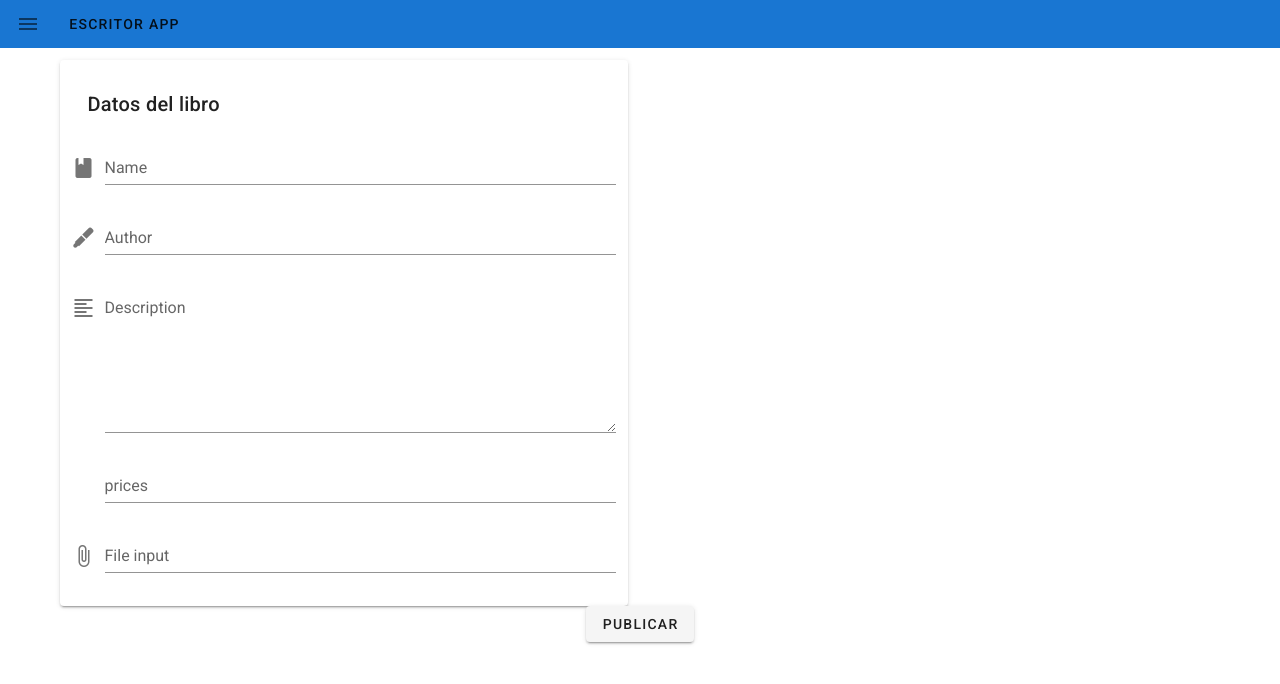
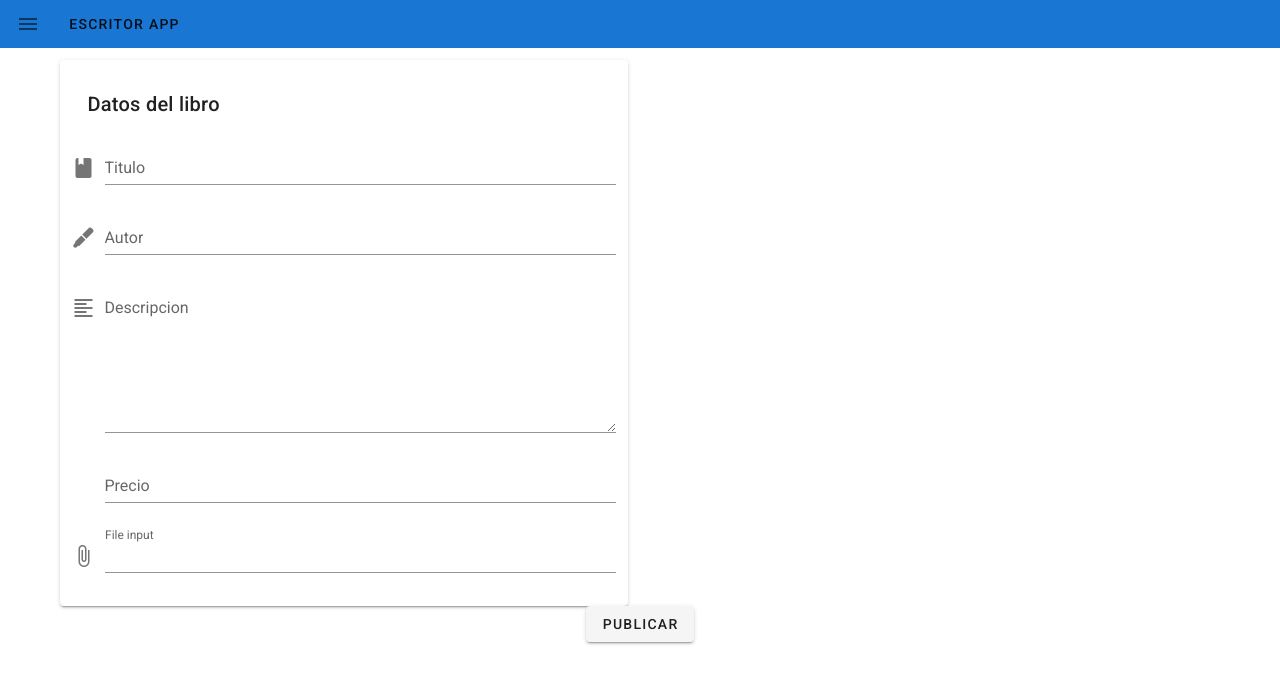
Before and after one commit to JeremiasSantacruz/escritor, a Vue app: page /books/add in a window 1280 px wide. Shown: the top 684 px of the page. Built offline with nearby package versions, Linux system fonts and the light colour scheme.

Commit message:
Add books

```diff
--- /dev/null
+++ b/src/components/Book.vue
@@ -0,0 +1,33 @@
+<template>
+  <v-container>
+    <h1 class="text-left">{{title}}</h1>
+      <p clas="subtitle-2 text-left">Author: {{author}}</p>
+      <p>{{description}}</p>
+      <v-layout  >
+        <p>   Comprar</p>
+        <v-spacer/>
+        <v-btn color="green" >
+        <v-icon dark>
+          mdi-cart
+        </v-icon>
+        </v-btn>
+      </v-layout>
+  </v-container>
+</template>
+
+<script>
+export default {
+    props: {
+        title: String,
+        author: String,
+        genre: null,
+        description: String,
+        price: null,
+    }
+
+}
+</script>
+
+<style>
+
+</style>
--- a/src/components/Books.vue
+++ b/src/components/BooksCard.vue
@@ -8,7 +8,8 @@
     <v-card-subtitle class="white--text">{{ author }}</v-card-subtitle>
     </v-img>
     <v-card-actions>
-      <v-btn color="orange-text lighten-2" to='/read'> Description </v-btn>
+      <v-btn color="orange--text lighten-2" text
+      :to="{name: 'Book', params: {book_id: this.id}}" > Description </v-btn>
       <v-spacer></v-spacer>
 
       <v-btn icon @click="show = !show">
@@ -20,13 +21,13 @@
       <div v-show="show">
         <v-divider></v-divider>
         <v-card-text>
-          {{ desc }}
+          {{ description }}
         </v-card-text>
       </div>
     </v-expand-transition>
 
     <v-card-actions>
-        <v-card-text>Buy</v-card-text>
+        <v-card-text>Comprar</v-card-text>
         <v-spacer></v-spacer>
       <v-btn outlined rounded small color="sucess">
           <v-icon>mdi-cart</v-icon>
@@ -40,11 +41,13 @@
 export default {
   data: () => ({ show: false }),
   props: {
+    id: Number  ,
     title: String,
     author: String,
-    desc: String,
+    description: String,
     price: Number,
   },
+
 };
 </script>
 
--- a/src/components/Navbar.vue
+++ b/src/components/Navbar.vue
@@ -12,7 +12,6 @@
           dense
         >
           <v-list-item-group
-            v-model="group"
             active-class="deep-purple--text text--accent-4"
           >
             <v-list-item to="/">
@@ -26,35 +25,35 @@
               <v-list-item-icon>
                 <v-icon>mdi-account</v-icon>
               </v-list-item-icon>
-              <v-list-item-title >Account</v-list-item-title>
+              <v-list-item-title >Cuenta</v-list-item-title>
             </v-list-item>
 
             <v-list-item v-if="this.$store.state.userLogIn" to="/books/add">
               <v-list-item-icon>
-                <v-icon>mdi-account-arrow-right</v-icon>
+                <v-icon>mdi-book-open-variant</v-icon>
               </v-list-item-icon>
-              <v-list-item-title >Log out</v-list-item-title>
+              <v-list-item-title >Agregar Libro</v-list-item-title>
             </v-list-item>
 
             <v-list-item v-if="this.$store.state.userLogIn" @click="logOut">
               <v-list-item-icon>
                 <v-icon>mdi-account-arrow-right</v-icon>
               </v-list-item-icon>
-              <v-list-item-title >Log out</v-list-item-title>
+              <v-list-item-title >Cerrar sesion</v-list-item-title>
             </v-list-item>
 
             <v-list-item v-if="!this.$store.state.userLogIn" to="/login">
               <v-list-item-icon>
                 <v-icon>mdi-account</v-icon>
               </v-list-item-icon>
-              <v-list-item-title >Log In</v-list-item-title>
+              <v-list-item-title >Iniciar sesion</v-list-item-title>
             </v-list-item>
 
               <v-list-item v-if="!this.$store.state.userLogIn" to="/signup">
               <v-list-item-icon>
                 <v-icon>mdi-account-arrow-right</v-icon>
               </v-list-item-icon>
-              <v-list-item-title >Sign up</v-list-item-title>
+              <v-list-item-title >Registrarse</v-list-item-title>
             </v-list-item>
 
 
--- a/src/router/index.js
+++ b/src/router/index.js
@@ -34,8 +34,9 @@ const routes = [
     component: () => import('@/views/BookRegister.vue')
   },
   {
-    path: 'books/:id',
+    path: '/books/:book_id',
     name: 'Book',
+    component: () => import('@/views/Book'),
   },
   {
     path: '/read',
--- a/src/services/Api.js
+++ b/src/services/Api.js
@@ -3,6 +3,6 @@ import axios from 'axios'
 
 export default  () => {
     return axios.create({
-        baseURL: process.env.BASE_URL || 'http://localhost:8081'
+        baseURL: /*process.env.BASE_URL ||*/ 'http://localhost:8081'
     })
 }
--- a/src/services/BookServices.js
+++ b/src/services/BookServices.js
@@ -6,5 +6,8 @@ export default {
     },
     create (book){
         return api().post('/books/add', book)
+    },
+    findOne (id){
+        return api().get(`books/${id}`, )
     }
 }
--- a/src/views/Book.vue
+++ b/src/views/Book.vue
@@ -1,26 +1,30 @@
 <template>
   <div>
-    <v-container>
-      <h1 class="text-center">{{title}}</h1>
-      <p clas="subtitle-1"> {{author}}</p>
-      <p>{{description}}</p>
-      <v-layout center >
-        <p>Buy</p>
-        <v-btn color="green" >
-        <v-icon dark>
-          mdi-cart
-        </v-icon>
-        </v-btn>
-    <v-container>
+    <book
+            v-bind:title="bookFind.title"
+            v-bind:author="bookFind.author"
+            v-bind:description="bookFind.description"
+            v-bind:price="bookFind.price"
+          ></book>
   </div>
 </template>
 
 <script>
+import BookServices from '@/services/BookServices'
+import book from '@/components/Book'
 export default {
 
   data: () => ({
+    bookFind: null,
 
-    })
+    }),
+  components: {
+    book,
+  },
+  async mounted() {
+    const id = this.$route.params.book_id
+    this.bookFind = (await BookServices.findOne(id)).data
+  },
 }
 </script>
 
--- a/src/views/BookRegister.vue
+++ b/src/views/BookRegister.vue
@@ -1,87 +1,100 @@
 <template>
   <v-container align>
     <v-row>
-        <v-col
-          cols="12"
-          lg="6"
-          sm="6"
-          >
+      <v-col cols="12" lg="6" sm="6">
         <v-card hover>
           <v-container>
-            <v-form ref="form"
-            lazy-validation>
+            <v-form ref="form" lazy-validation>
               <v-card-title>Datos del libro</v-card-title>
               <v-text-field
-                label="Name"
-                v-model="titule"
+                label="Titulo"
+                v-model="book.title"
                 :rules="rulesName"
                 prepend-icon="mdi-book"
+                require
               ></v-text-field>
               <v-text-field
-                label="Author"
+                label="Autor"
                 :rules="rulesName"
-                v-model="author"
+                v-model="book.author"
                 prepend-icon="mdi-grease-pencil"
+                require
               ></v-text-field>
               <v-textarea
-                label="Description"
-                v-model="desc"
+                label="Descripcion"
+                v-model="book.description"
                 prepend-icon="mdi-format-align-left"
-                :rules="[v => !!v || 'No puede estar vacia']"
+                :rules="[(v) => !!v || 'No puede estar vacia']"
+
               ></v-textarea>
               <v-text-field
                 type="number"
-                v-model="price"
-                :rules="[v => !!v || 'No puede estar vacia']"
-                label="prices"
+                v-model="book.price"
+                :rules="[(v) => !!v || 'No puede estar vacia']"
+                label="Precio"
                 prepend-icon="mdi-cash-usd-outline"
               ></v-text-field>
               <v-file-input
                 accept=".pdf"
-                :rules="[v => !!v || 'No puede estar vacia']"
+                :rules="[(v) => !!v || 'No puede estar vacia']"
                 label="File input"
+                v-model="book.pdf"
               ></v-file-input>
             </v-form>
           </v-container>
         </v-card>
       </v-col>
-        <v-col v-if="titule" >
-               <Books
-          v-if="titule"
-          v-bind:titule="titule"
-          v-bind:author="author"
-          v-bind:desc="desc"
-          v-bind:price="price"
+      <v-col v-if="book.title">
+        <BooksCard
+          v-if="book.title"
+          v-bind:title="book.title"
+          v-bind:author="book.author"
+          v-bind:description="book.description"
+          v-bind:price="book.price"
         />
       </v-col>
     </v-row>
     <v-layout justify-space-around>
-          <v-btn @click='validate'>Publicar</v-btn>
+      <v-btn @click="register">Publicar</v-btn>
     </v-layout>
   </v-container>
 </template>
 
 <script>
-import Books from "@/components/Books.vue";
+import BooksCard from "@/components/BooksCard.vue";
+import BookServices from "@/services/BookServices";
+
 export default {
   data: () => ({
-    titule: "",
+    book: {
+      title: "",
       author: "",
-    desc: "",
+      genre: "",
+      descriptionription: "",
       price: "",
-    rulesName:[
-        (v) => !!v || 'Debe tener nombre',
-        (v) => v.length <= 50 || 'Maximo longitud 50']
+      pdf: "",
+    },
+    rulesName: [
+      (v) => !!v || "Debe tener nombre",
+      (v) => v.length <= 50 || "Maximo longitud 50",
+    ],
   }),
   components: {
-    Books,
+    BooksCard,
   },
   methods: {
-      validate(){
-          this.$refs.form.validate()
+    validate() {
+      this.$refs.form.validate();
+    },
+    async register() {
+      try {
+        await BookServices.create(this.book);
 
+      } catch (error) {
+        this.error = error.response.data.error
       }
-  }
+    },
+  },
 };
 </script>
 
--- a/src/views/Home.vue
+++ b/src/views/Home.vue
@@ -1,6 +1,5 @@
 <template>
   <div class="home">
-    <h1 v-if="this.$store.state.userLogIn">Bienvenido</h1>
     <v-container align>
       <v-row>
         <v-col
@@ -10,10 +9,12 @@
           v-for="(book, index) in books"
           :key="index"
         >
-          <Books
-            v-bind:titule="book.titule"
+        <br> {{book.id}}
+          <BooksCard
+            v-bind:id="book.id"
+            v-bind:title="book.title"
             v-bind:author="book.author"
-            v-bind:desc="book.desc"
+            v-bind:description="book.description"
             v-bind:price="book.price"
           />
         </v-col>
@@ -25,7 +26,7 @@
 
 <script>
 // @ is an alias to /src
-import Books from "@/components/Books.vue";
+import BooksCard from "@/components/BooksCard.vue";
 import bookServices from "@/services/BookServices"
 
 export default {
@@ -34,10 +35,11 @@ export default {
     books: null,
     }),
   components: {
-    Books,
+    BooksCard,
   },
   async mounted () {
-    this.books = bookServices.index()
+    this.books =  (await bookServices.index()).data
+
   }
 
 };
```
Also changed, not shown: 11 other files (tests, documents, lock files or other folders). Lines whose indentation alone changed are shown as unchanged.
